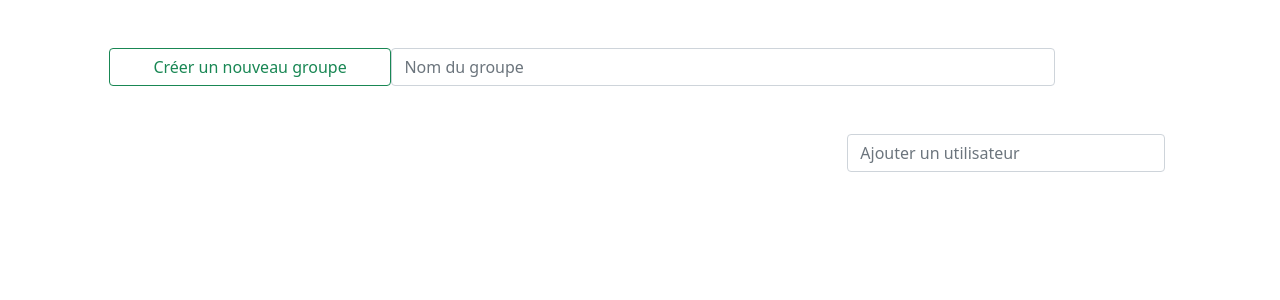
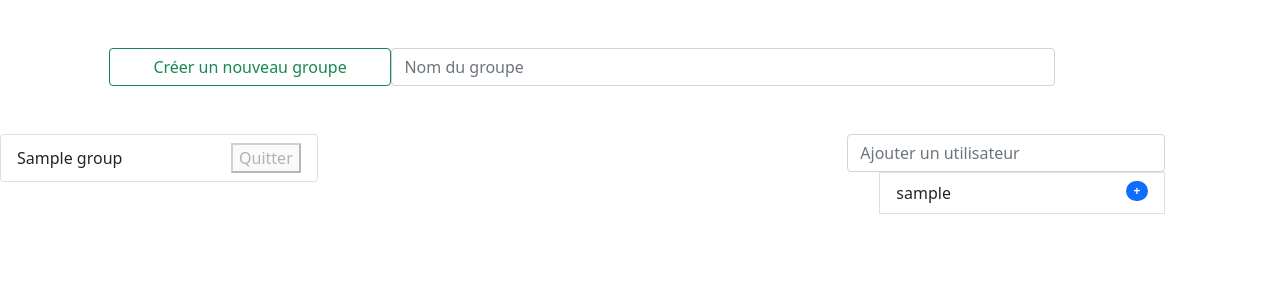
Before and after one commit to acburihan/chat_flask, a Flask app: page /group in a window 1280 px wide. Shown: the part 56-356 px from the top of the page. Run offline with Flask 2, Linux system fonts and the light colour scheme; tables that the repository leaves empty hold one stand-in row (values such as "Sample post"); parts of the project's set-up code (start-up, migrations or seed data) failed here and were passed over.

Commit message:
Fixed js not loading
included the correct filename in the group page html

```diff
--- a/templates/group.html
+++ b/templates/group.html
@@ -8,7 +8,7 @@
               src="https://code.jquery.com/jquery-3.6.0.min.js"
 			  integrity="sha256-/xUj+3OJU5yExlq6GSYGSHk7tPXikynS7ogEvDej/m4="
 			  crossorigin="anonymous"></script>
-      <script type="application/javascript" src="{{ url_for('static', filename='groups.js') }}"></script>
+      <script type="application/javascript" src="{{ url_for('static', filename='group.js') }}"></script>
 </head>
 <body>
     <nav class="navbar navbar-expand-lg navbar-dark bg-dark" style="max-height: 10vh;">
```
